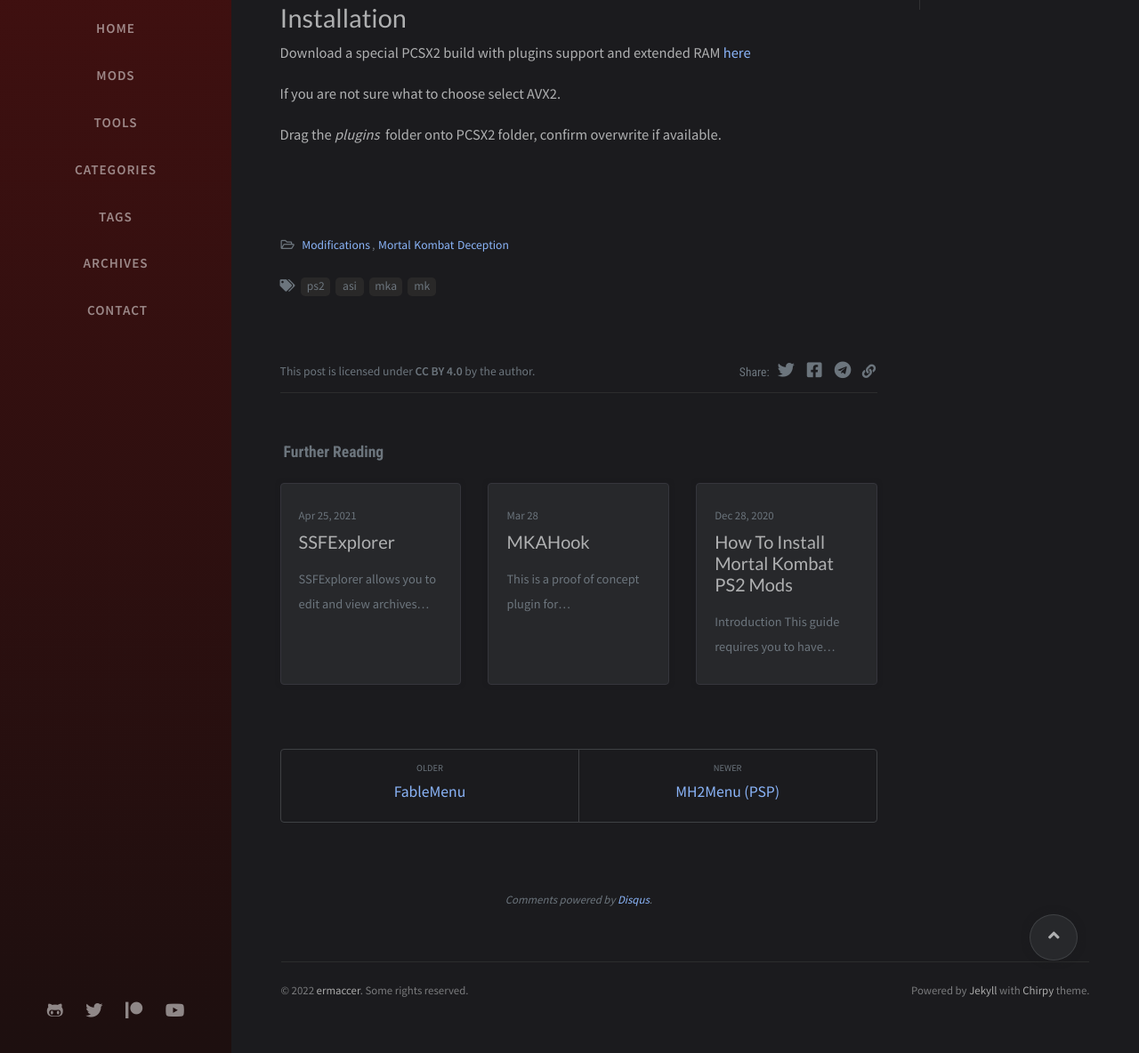
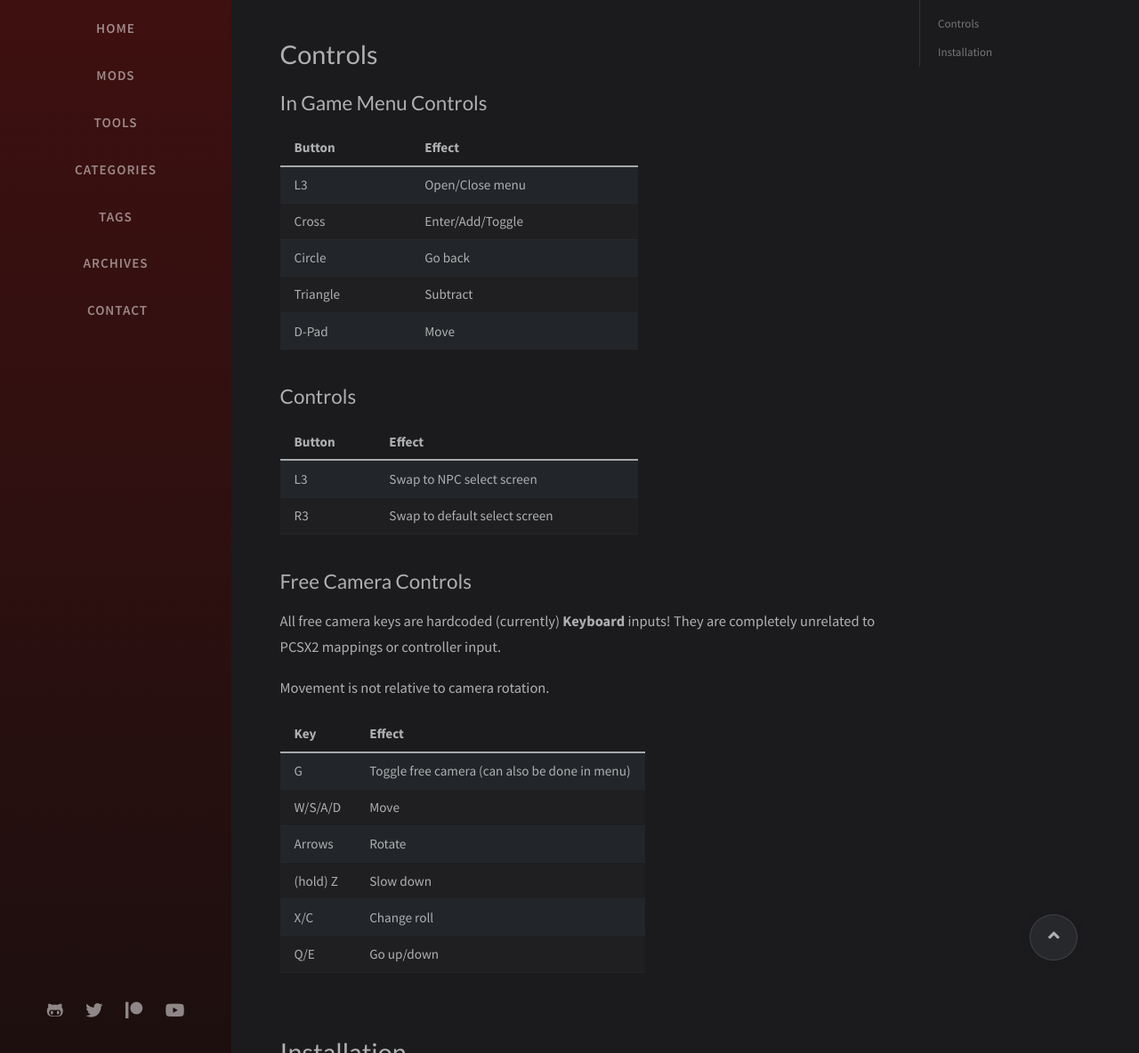
Before and after one commit to ermaccer/ermaccer.github.io, a Jekyll site: the page built from _posts/plugins/2022-05-22-mkdhook.md, in a window 1280 px wide and 1400 px high, scrolled down 1122 px, cut to the strip 216-1400 px from the top of the window. Shown: the whole strip at 89% size. Built offline with Jekyll 4.4.1, drawn with Linux system fonts in a browser that asks for light colours; nearby versions of some CDN libraries; comment, search, counter and statistics services are not loaded; some of the changed text lies outside the part shown.

Commit message:
Update 2022-05-22-mkdhook.md

```diff
--- a/_posts/plugins/2022-05-22-mkdhook.md
+++ b/_posts/plugins/2022-05-22-mkdhook.md
@@ -16,12 +16,13 @@ MKDHook is a plugin for PCSX2 (Fork With Plugins) for Mortal Kombat Deception.
 </div>
 
 # Features
-
-| Feature | Description |
-| --- | --- |
-|NPC Select Screen|  An alternative select screen with NPCs can be activated at any time by pressing <b>SQUARE</b> for NPCs and <b>L1</b> for normal characters. |
-|Intro Skip| Skips intro movies. |
-
+- NPC Select Screen
+    - An alternative select screen with NPCs
+- In-Game Menu
+    - Adds a menu with multiple features including:
+    - Camera control
+    - HUD toggle
+    - Player size modifier
 
 # Download
 
@@ -35,17 +36,55 @@ Download
 Source
 </a>
 
-## Video
+# Video
 
 <div class="embed-responsive embed-responsive-16by9">
   <iframe class="embed-responsive-item" src="https://www.youtube.com/embed/Mbl70wsT94M" allowfullscreen></iframe>
 </div>
 
+# Controls
+
+## In Game Menu Controls
+
+| Button | Effect |
+| --- | --- |
+| L3 | Open/Close menu|
+| Cross | Enter/Add/Toggle|
+| Circle | Go back |
+| Triangle | Subtract |
+| D-Pad | Move |
+
+## Controls
+
+| Button | Effect |
+| --- | --- |
+| L3 | Swap to NPC select screen|
+| R3 | Swap to default select screen|
+
+## Free Camera Controls
+All free camera keys are hardcoded (currently) **Keyboard** inputs! They are completely unrelated to PCSX2 mappings or controller input.
+
+Movement is not relative to camera rotation.
+
+| Key | Effect |
+| --- | --- |
+| G |  Toggle free camera (can also be done in menu)|
+| W/S/A/D | Move |
+| Arrows | Rotate |
+| (hold) Z | Slow down |
+| X/C | Change roll |
+| Q/E | Go up/down |
+
+
+
+
 
 # Installation
 
-Download a special PCSX2 build with plugins support and extended RAM <a href="https://github.com/ASI-Factory/PCSX2-Fork-With-Plugins/releases/">here</a>
+<div class="alert bg-dark">
+    MKDHook requires a special PCSX2 build with plugins support and extended ram. <br>
+    Download <a href="https://github.com/ASI-Factory/PCSX2-Fork-With-Plugins/releases/">here</a>.
+    If you are not sure what to choose, select AVX2.
+</div>
 
-If you are not sure what to choose select AVX2.
-
-Drag the *plugins* folder onto PCSX2 folder, confirm overwrite if available.
+Place MKDHook.elf in **Plugins** folder.
```
